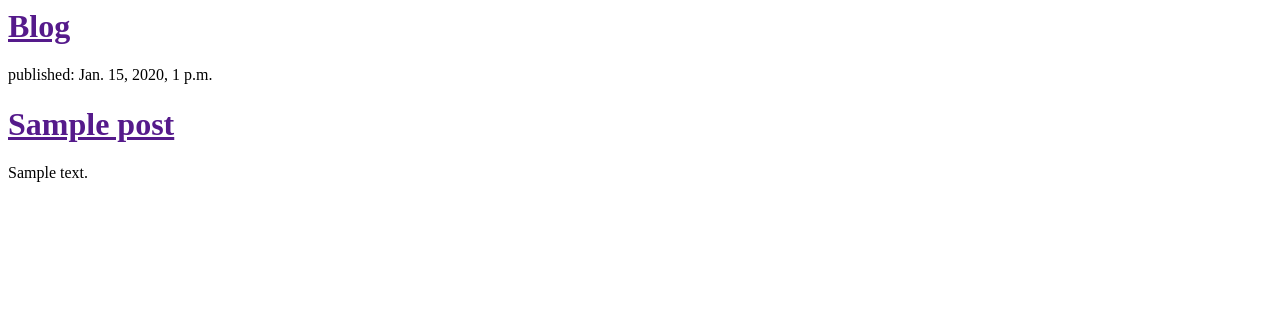
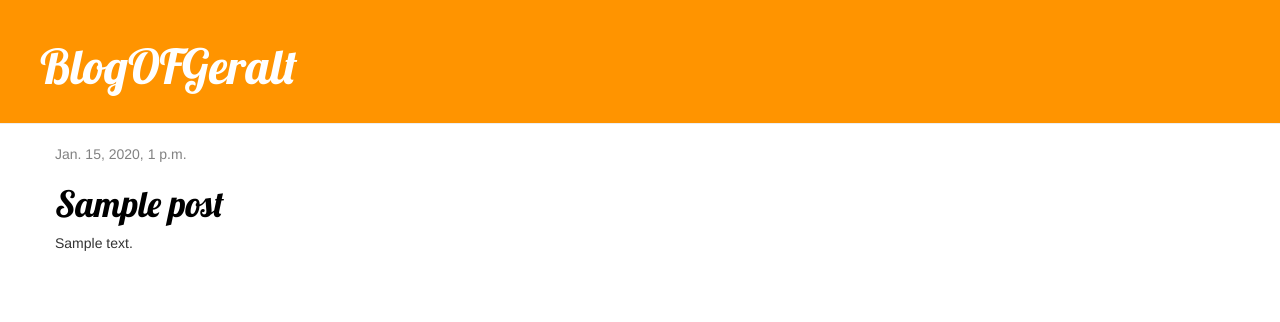
Before and after one commit to osipovalexander/my-first-blog, a Django app: template blog/templates/blog/post_list.html in a window 1280 px wide. Shown: the top 322 px of the page. Run offline with Django 3.2, Linux system fonts and the light colour scheme; the template is opened without the code that fills it: values that come from a table or form of the project are taken from there, others are empty; tables that the repository leaves empty hold one stand-in row (values such as "Sample post"); some libraries are stand-ins or nearby versions.

Commit message:
12324345

```diff
--- /dev/null
+++ b/blog/static/css/blog.css
@@ -0,0 +1,47 @@
+.page-header {
+        background-color: #ff9400;
+        margin-top: 0;
+        padding: 20px 20px 20px 40px;
+    }
+
+    .page-header h1, .page-header h1 a, .page-header h1 a:visited, .page-header h1 a:active {
+        color: #ffffff;
+        font-size: 36pt;
+        text-decoration: none;
+    }
+
+    .content {
+        margin-left: 40px;
+    }
+
+    h1, h2, h3, h4 {
+        font-family: 'Lobster', cursive;
+    }
+
+    .date {
+        float: center;
+        color: #828282;
+    }
+
+    .save {
+        float: right;
+    }
+
+    .post-form textarea, .post-form input {
+        width: 100%;
+    }
+
+    .top-menu, .top-menu:hover, .top-menu:visited {
+        color: #ffffff;
+        float: right;
+        font-size: 26pt;
+        margin-right: 20px;
+    }
+
+    .post {
+        margin-bottom: 70px;
+    }
+
+    .post h1 a, .post h1 a:visited {
+        color: #000000;
+    }
--- a/blog/templates/blog/post_list.html
+++ b/blog/templates/blog/post_list.html
@@ -1,20 +1,35 @@
+ {% load staticfiles %}
 <html>
+
         <head>
+<link rel="stylesheet" href="//maxcdn.bootstrapcdn.com/bootstrap/3.2.0/css/bootstrap.min.css">
+<link rel="stylesheet" href="//maxcdn.bootstrapcdn.com/bootstrap/3.2.0/css/bootstrap-theme.min.css">
+<link rel="stylesheet" href="{% static 'css/blog.css' %}">
+<link href="https://fonts.googleapis.com/css?family=Lobster&subset=latin,cyrillic" rel="stylesheet" type="text/css">
             <title>Hola it is blog</title>
         </head>
+
         <body>
 
-            <div>
-                <h1><a href="">Blog</a></h1>
+            <div class="page-header">
+                <h1><a href="">BlogOFGeralt</a></h1>
             </div>
 
+     <div class="content container">
+        <div class="row">
+            <div class="col-md-8">
                 {% for post in posts %}
-        <div>
-            <p>published: {{ post.published_date }}</p>
+                    <div class="post">
+                        <div class="date">
+                            {{ post.published_date }}
+                        </div>
                         <h1><a href="">{{ post.title }}</a></h1>
                         <p>{{ post.text|linebreaks }}</p>
                     </div>
                 {% endfor %}
+            </div>
+        </div>
+    </div>
 
         </body>
 </html>
```
Also changed, not shown: 2 other files. Lines whose indentation alone changed are shown as unchanged.
